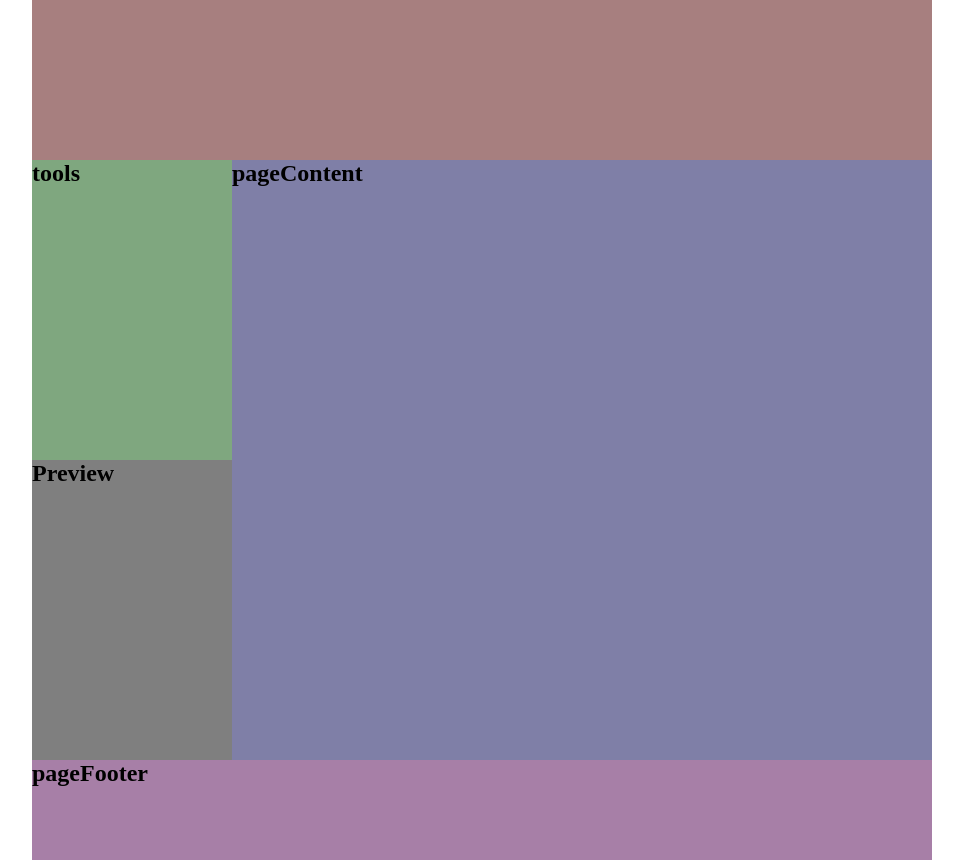
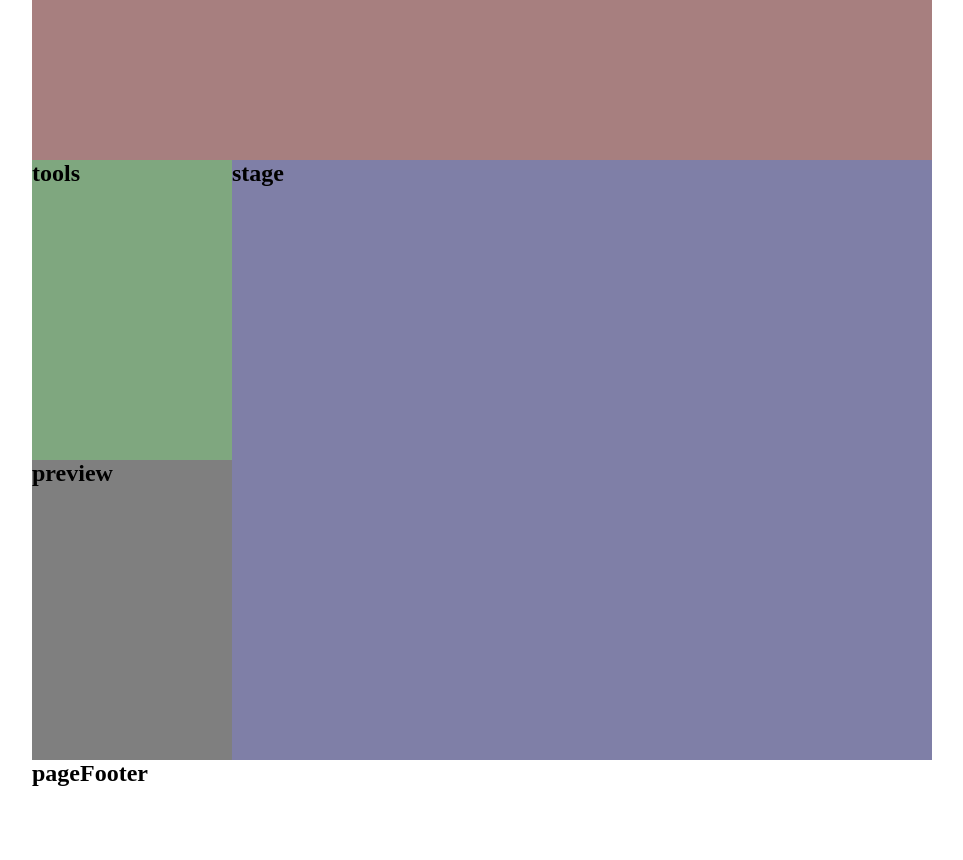
Before and after one commit to markhutch/corso, a website: page ui/main.reel/main.html in a window 1280 px wide. Shown: the part 70-930 px from the top of the page, without its empty margins (158-1121 px from the left). After the commit the page ends 857 px from the top, so only its background shows below. Drawn offline with Linux system fonts and the light colour scheme.

Commit message:
Update components

```diff
--- a/ui/main.reel/main.css
+++ b/ui/main.reel/main.css
@@ -60,14 +60,14 @@ body{
     height : 300px;
     width : 200px;
 }
-.pageContent{
+.stage{
     background-color : rgba(0, 0, 80, 0.5);
     float : left;
     clear : none;
     height : 600px;
     width : 700px;
 }
-.pageFooter{
+.footer{
     background-color : rgba(80, 0, 80, 0.5);
     float : left;
     clear : none;
--- a/ui/main.reel/main.html
+++ b/ui/main.reel/main.html
@@ -28,11 +28,11 @@
                 <h2>tools</h2>
             </div>
             <div class="preview">
-                <h2>Preview</h2>
+                <h2>preview</h2>
             </div>
         </div>
-        <div class="pageContent">
-            <h2>pageContent</h2>
+        <div class="stage">
+            <h2>stage</h2>
         </div>
         <div class="pageFooter">
             <h2>pageFooter</h2>
```
